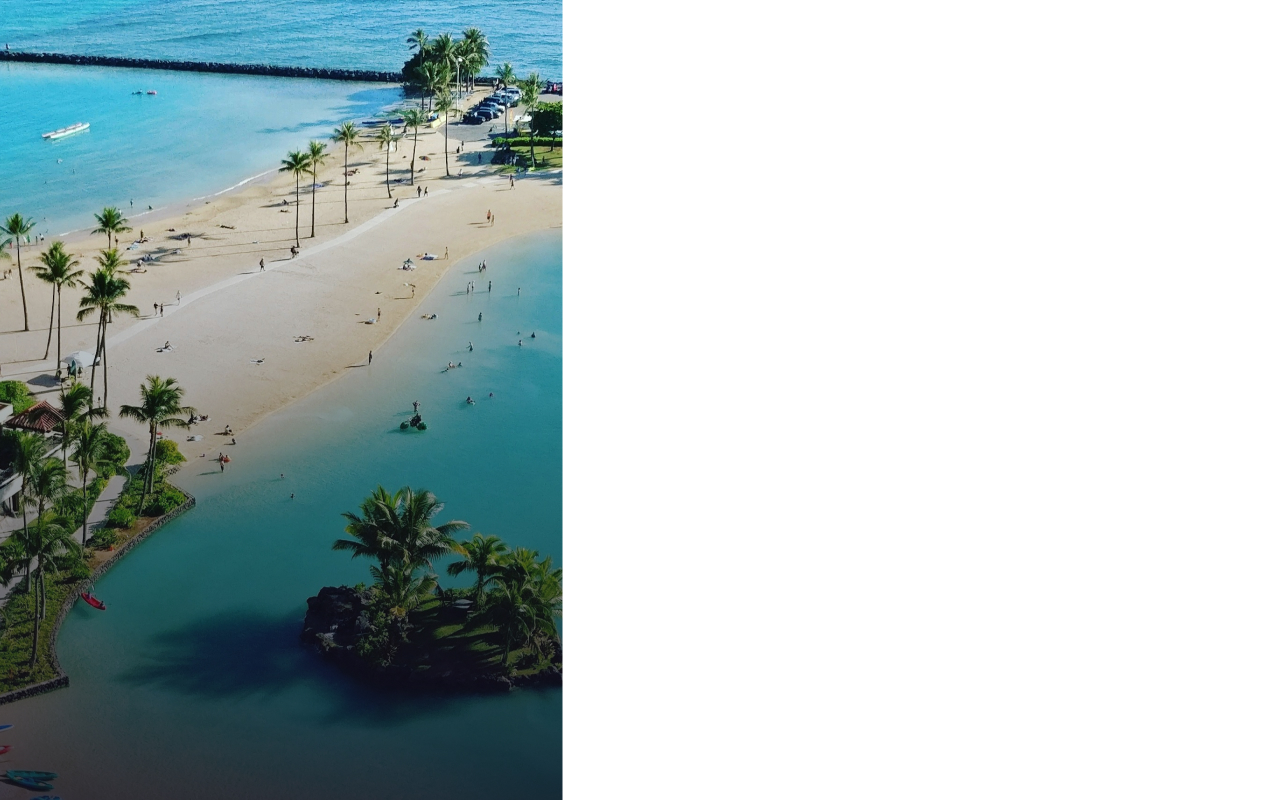
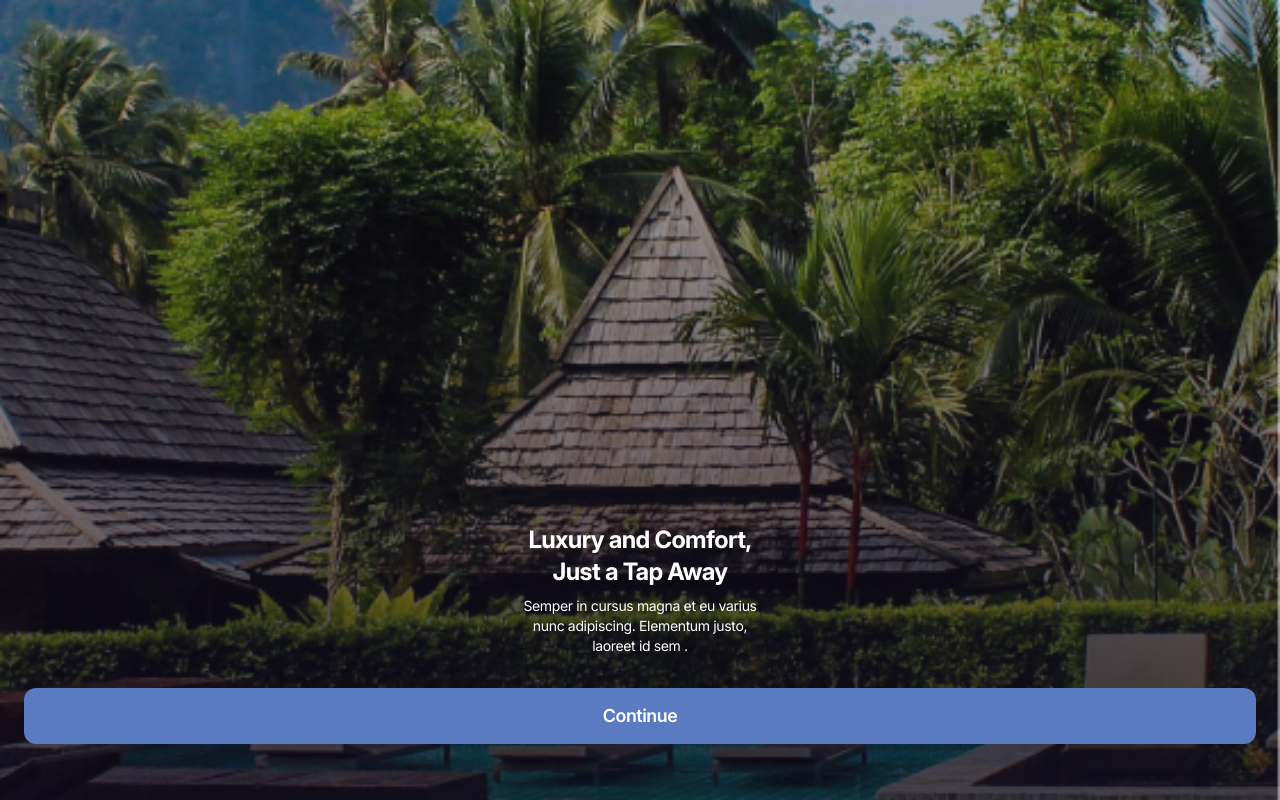
Before and after one commit to eng-Iqbal-hassan/grand-hotel-frontend, a React app: page / in a window 1280 px wide. Shown: the top 800 px of the page. Built offline with nearby package versions, Linux system fonts and the light colour scheme; the HTML template or start-up script is replaced by a standard one.

Commit message:
splash-screen-2 is completed

```diff
--- a/package.json
+++ b/package.json
@@ -10,6 +10,7 @@
     "preview": "vite preview"
   },
   "dependencies": {
+    "@fontsource/inter": "^5.2.8",
     "react": "^19.2.0",
     "react-dom": "^19.2.0",
     "react-router-dom": "^7.13.0"
--- a/src/index.css
+++ b/src/index.css
@@ -1,3 +1,13 @@
+@font-face {
+  font-family: "Inter";
+  src: url("./assets/fonts/font.ttf") format("truetype");
+  font-weight: 100 900;
+  font-style: normal;
+}
 @tailwind base;
 @tailwind components;
 @tailwind utilities;
+
+body {
+  font-family: "Inter", sans-serif;
+}
--- a/src/pages/Splash.tsx
+++ b/src/pages/Splash.tsx
@@ -1,11 +1,11 @@
 import { useState } from "react"
 import Logo from "../assets/svgs/Logo";
-import splash1 from "../assets/images/spalsh-1.jpg"
+import splash1 from "../assets/images/spalsh-1.jpg";
 import splash2 from "../assets/images/splash-2.jpg"
 import splash3 from "../assets/images/splash-3.jpg"
 
 export default function Splash() {
-  const [step, setStep] = useState<number>(3);
+  const [step, setStep] = useState<number>(1);
   // const handleClick = () =>setStep(prev => prev + 1);
   // const prevState = () => setStep(prev => prev + 1);
   return (
@@ -15,16 +15,18 @@ export default function Splash() {
         <div className="bg-primary w-full min-h-screen">
           <Logo />
           <div>
-            <h2 className="text-3xl font-bold">Grand Hotel</h2>
-            <p className="">Find Your Perfect Stay, Anytime, Anywhere</p>
+            <h2 className="text-3xl font-bold font-inter tracking-tight text-white">Grand Hotel</h2>
+            <p className="text-sm font-regular tracking-tight text-white">Find Your Perfect Stay, Anytime, Anywhere</p>
           </div>
         </div>
       }
       {
         step === 1
         &&
-        <div>
-          <img src={splash1} alt="splash-1" />
+        <div className="min-h-screen w-full bg-cover bg-center bg-no-repeat px-6 py-14 flex flex-col items-center justify-end" style={{backgroundImage:`url(${splash1})`}}>
+          <h4 className="text-2xl font-bold tracking-tight text-white text-center max-w-[254px]">Luxury and Comfort, Just a Tap Away</h4>
+          <p className="text-sm font-regular tracking-tight pt-2 pb-8 text-white text-center max-w-[254px]">Semper in cursus magna et eu varius nunc adipiscing. Elementum justo, laoreet id sem . </p>
+          <button className="h-14 w-full text-lg font-semibold tracking-tight text-white bg-primary rounded-xl">Continue</button>
         </div>
       }
       {
```
Also changed, not shown: src/assets/fonts/font.ttf (added), 1 other file (tests, documents, lock files or other folders).
